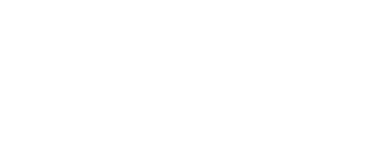
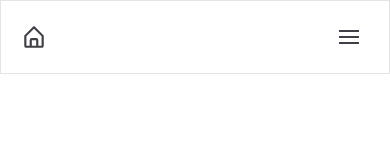
Before and after one commit to taylorpitman/taylorpitman.github.io, a React (Vite) app in the folder portfolio/: page / in a window 390 px wide. Shown: the top 160 px of the page. Built offline with nearby package versions, Linux system fonts and the light colour scheme.

Commit message:
Hamburger Menu Icon Animation
Created a Hamburger Menu Icon Animation that is triggered on click using motion.dev

```diff
--- a/portfolio/package.json
+++ b/portfolio/package.json
@@ -11,6 +11,7 @@
   },
   "dependencies": {
     "@tailwindcss/vite": "^4.1.11",
+    "motion": "^12.23.3",
     "react": "^19.1.0",
     "react-dom": "^19.1.0",
     "react-icons": "^5.5.0"
--- a/portfolio/src/App.jsx
+++ b/portfolio/src/App.jsx
@@ -3,7 +3,7 @@
 function App() {
 
   return (
-    <div className="max-w-2xl">
+    <div className="max-w-2xl bg-zinc-50/10">
       <NavBar />
     </div>
   )
--- /dev/null
+++ b/portfolio/src/components/NavBar/hamburgerButton.jsx
@@ -0,0 +1,83 @@
+import {useState} from 'react';
+import { motion, MotionConfig} from "motion/react"
+
+const HamburgerButton = () => {
+
+    const [isOpen, setIsOpen] = useState(false);
+    return (
+        <MotionConfig
+            transition={{
+                duration: 0.5,
+                ease: "easeInOut",
+        }}>
+            <motion.button
+                className="relative w-10 h-10 rounded-full group hover:cursor-pointer  ease-in-out transition-colors duration-300"
+                onClick={() => setIsOpen((isOpen) => !isOpen)}
+                aria-label="Toggle Menu"
+                animate={ isOpen ? "open" : "closed" }
+
+            >
+                <motion.span
+                    style={{
+                        left: '50%',
+                        top: '35%',
+                        x: '-50%',
+                        y: '-50%' }}
+                    className="absolute h-0.5 w-5 bg-zinc-700 group-hover:bg-zinc-500 ease-in-out transition-colors duration-300"
+                    variants={{
+                        open: {
+                            rotate: ["0deg", "0deg", "45deg"],
+                            top: ["35%", "50%", "50%"],
+
+                        },
+                        closed: {
+                            rotate: ["45deg", "0deg", "0deg"],
+                            top: ["50%", "50%", "35%"],
+                        },
+                    }}
+
+                />
+                <motion.span
+                    style={{
+                        left: '50%',
+                        top: '50%',
+                        x: '-50%',
+                        y: '-50%' }}
+                    className="absolute h-0.5 w-5 bg-zinc-700 group-hover:bg-zinc-500 ease-in-out transition-colors duration-300"
+                    variants={{
+                        open: {
+                            rotate: ["0deg", "0deg", "45deg"],
+
+                        },
+                        closed: {
+                            rotate: ["45deg", "0deg", "0deg"],
+                        },
+                    }}
+                />
+
+                <motion.span
+                    style={{
+                        left: '50%',
+                        bottom: '35%',
+                        x: '-50%',
+                        y: '50%' }}
+                    className="absolute h-0.5 w-5 bg-zinc-700 group-hover:bg-zinc-500 ease-in-out transition-colors duration-300"
+                    variants={{
+                        open: {
+                            rotate: ["0deg", "0deg", "-45deg"],
+                            bottom: ["35%", "50%", "50%"],
+
+                        },
+                        closed: {
+                            rotate: ["-45deg", "0deg", "0deg"],
+                            bottom: ["50%", "50%", "35%"],
+                        },
+                    }}
+                />
+
+            </motion.button>
+        </MotionConfig>
+    );
+}
+
+export default HamburgerButton;
--- a/portfolio/src/components/NavBar/navbar.jsx
+++ b/portfolio/src/components/NavBar/navbar.jsx
@@ -2,11 +2,13 @@
 import { BiHomeAlt } from "react-icons/bi";
 import { FiGithub } from "react-icons/fi";
 import { TbBrandLinkedin } from "react-icons/tb";
+import HamburgerButton from './hamburgerButton.jsx';
 
 
 
 const NavBar = () => {
     return (
+        <>
         <nav className="hidden sm:flex items-center justify-center fixed top-10 z-50  px-4 py-3 w-full">
             <div className = "flex items-center  px-4 py-2 rounded-2xl border border-zinc-200 bg-white/80 backdrop-blur-lg   text-zinc-700 w-fit">
 
@@ -68,11 +70,19 @@
                         <TbBrandLinkedin size={24} />
                     </a>
                 </div>
+            </div>
+
+        </nav>
+
+        {/* Mobile Menu */}
+            <div className=" sm:hidden flex items-center justify-between border text-zinc-700 border-zinc-200 w-full px-5 py-4">
+                <a href="/" className="flex justify-center items-center hover:text-zinc-500  transition-color ease-in-out duration-200 " aria-label="Home"><BiHomeAlt size={26} /></a>
+                <HamburgerButton />
+            </div>
+        </>
 
 
 
-            </div>
-        </nav>
     );
 };
 
```
Also changed, not shown: 1 other file (tests, documents, lock files or other folders).
